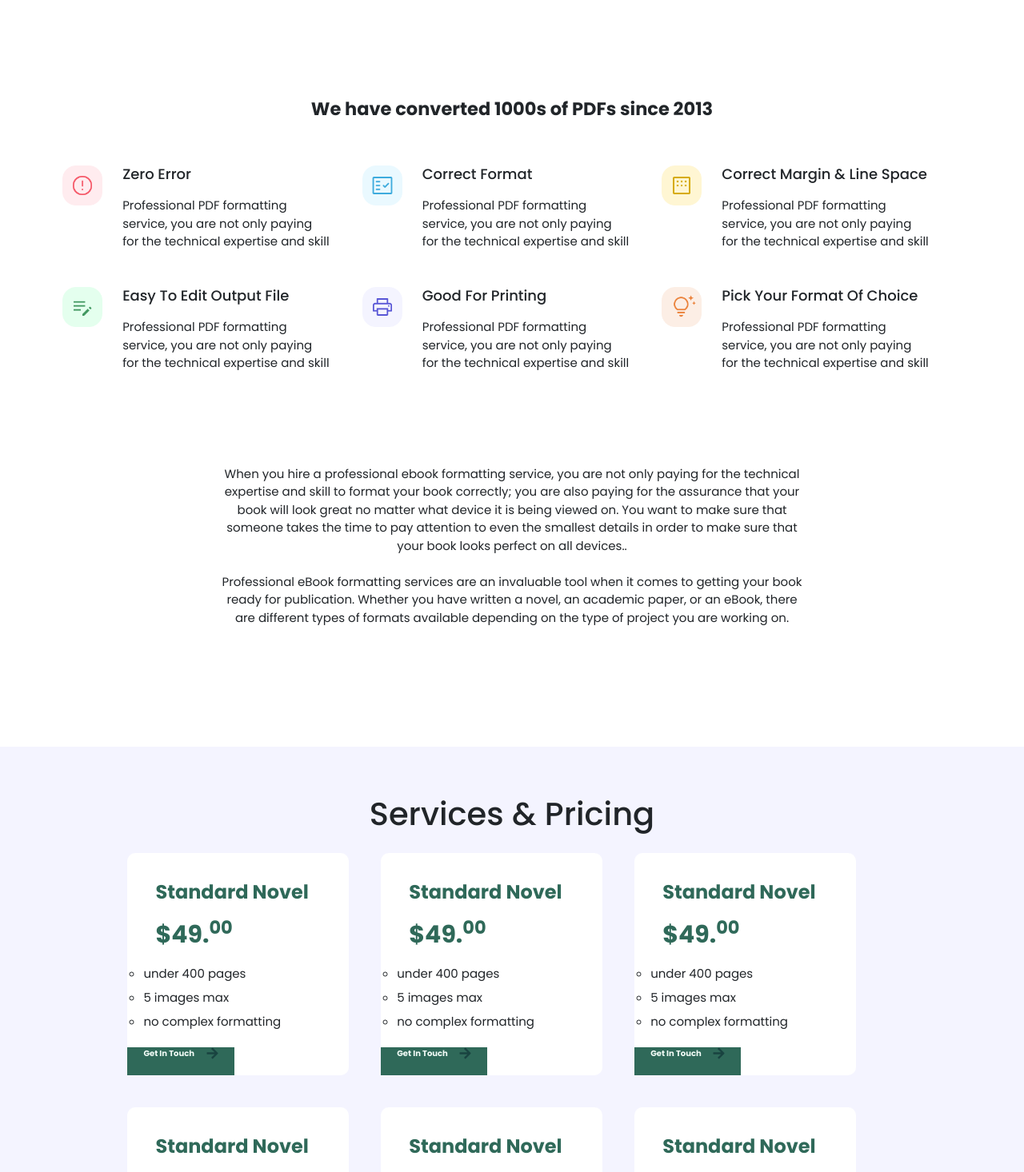
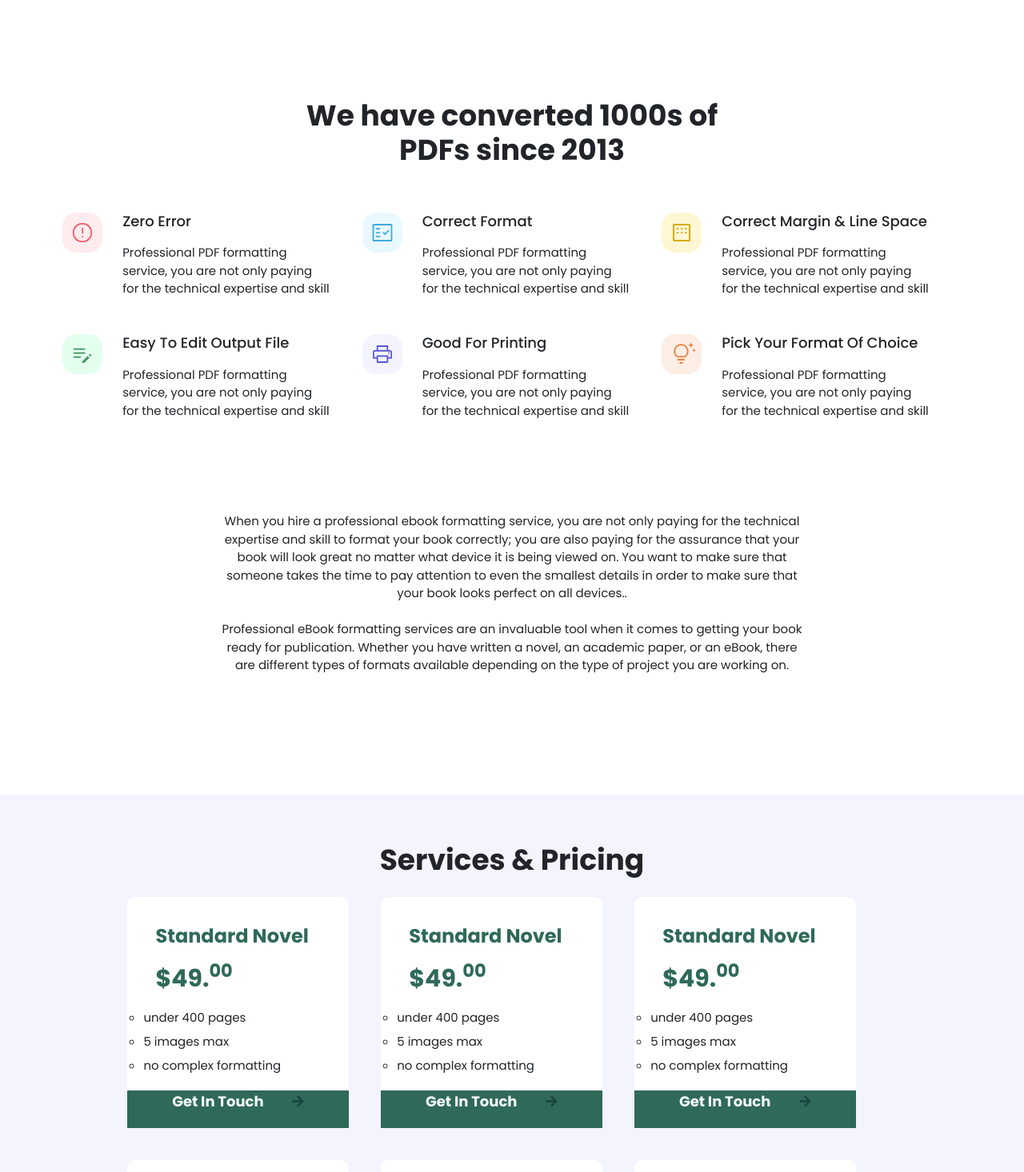
Before and after one commit to talhaasre/Firstproj, a React (Create React App) app: page / in a window 1280 px wide. Shown: the part 940-2406 px from the top of the page at 80% size. Built offline with nearby package versions, Linux system fonts and the light colour scheme.

Commit message:
font size

```diff
--- a/src/pages/Homepage/homepage.module.scss
+++ b/src/pages/Homepage/homepage.module.scss
@@ -210,7 +210,7 @@
   .pros_h {
     text-align: center;
     width: 100%;
-    font-size: 2.25em;
+    font-size: 3.6em;
     font-weight: 700;
     padding-left: 10.5em;
     padding-right: 10.5em;
@@ -709,8 +709,10 @@
 }
 
 .sps_h1 {
+  font-size: 3.6em;
+  font-weight: 700;
   // padding: 1.75em 20.8125em 1.5em;
-  padding-top: 1.5em;
+  padding-top: 1.66em;
   // padding-bottom: 1.5em;
   text-align: center;
 }
@@ -782,8 +784,8 @@
 .sps_scr_box_div_1 {
   display: flex;
   background-color: #2f6959;
-  width: 13.3125em;
-  justify-content: space-between;
+  // width: 13.3125em;
+  justify-content: space-evenly;
   align-items: center;
   justify-items: center;
   padding: 0em 2em 2em;
@@ -793,7 +795,7 @@
 .sps_scr_box_div_1_button {
   background-color: #2f6959;
   color: #f2fcf7;
-  font-size: 1em;
+  font-size: 1.8em;
   font-weight: 700;
   border: hidden;
   align-items: center;
```
